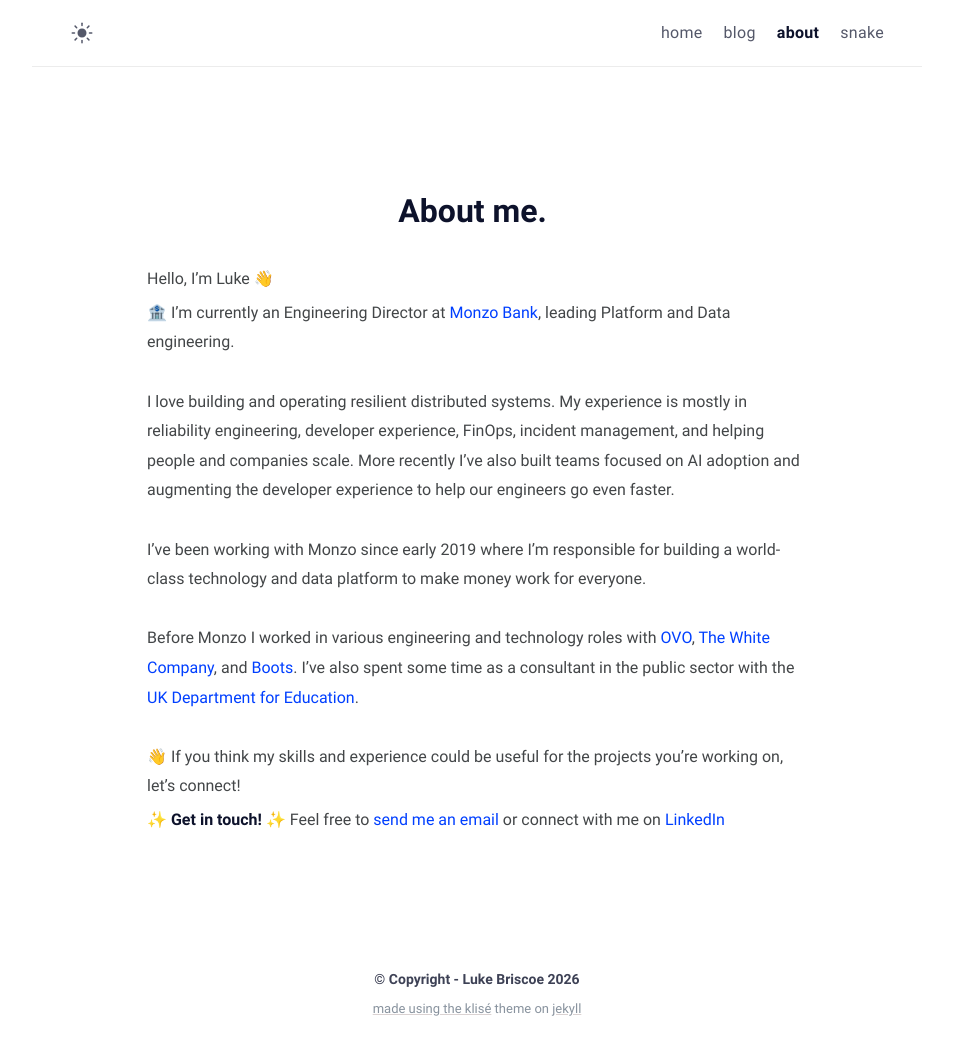
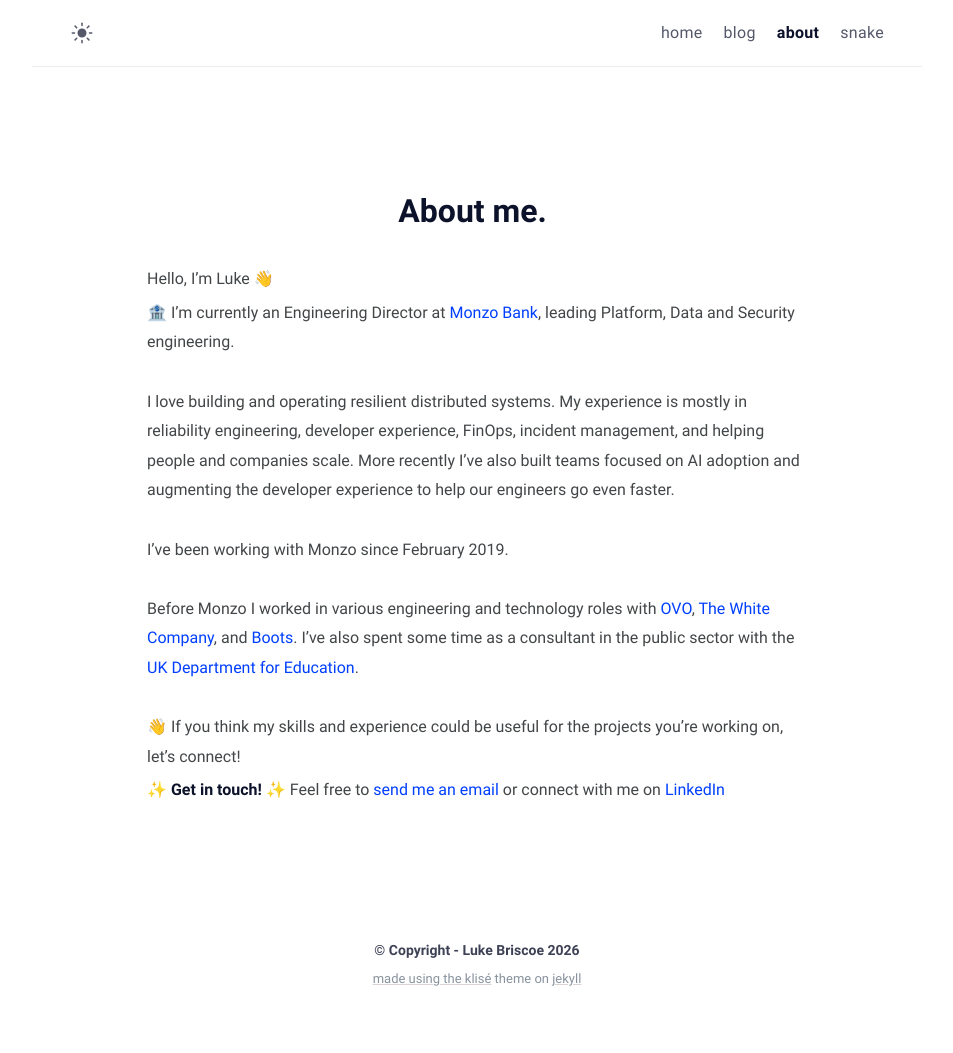
Before and after one commit to lukebriscoe/lukebriscoe.github.io, a Jekyll site: the page built from about.md, in a window 1280 px wide. Shown: the whole page, without its empty margins (163-1116 px from the left). Built offline with Jekyll 4.4.1, drawn with Linux system fonts in a browser that asks for light colours; after the commit the page ends 1024 px from its top, so only the background shows below that.

Commit message:
updated role

```diff
--- a/about.md
+++ b/about.md
@@ -7,13 +7,13 @@ comments: false
 ---
 Hello, I'm Luke 👋
 
-🏦 I’m currently an Engineering Director at <a href="https://monzo.com/">Monzo Bank</a>, leading Platform and Data engineering.
+🏦 I’m currently an Engineering Director at <a href="https://monzo.com/">Monzo Bank</a>, leading Platform, Data and Security engineering.
 <br>
 <br>
 I love building and operating resilient distributed systems. My experience is mostly in reliability engineering, developer experience, FinOps, incident management, and helping people and companies scale. More recently I've also built teams focused on AI adoption and augmenting the developer experience to help our engineers go even faster.
 <br>
 <br>
-I've been working with Monzo since early 2019 where I’m responsible for building a world-class technology and data platform to make money work for everyone.
+I've been working with Monzo since February 2019.
 <br>
 <br>
 Before Monzo I worked in various engineering and technology roles with <a href="https://ovo.com/">OVO</a>, <a href="https://www.thewhitecompany.com/uk/">The White Company</a>, and <a href="https://www.boots.com/">Boots</a>. I’ve also spent some time as a consultant in the public sector with the <a href="https://www.gov.uk/government/organisations/department-for-education">UK Department for Education</a>.
```
Also changed, not shown: 3 other files.
